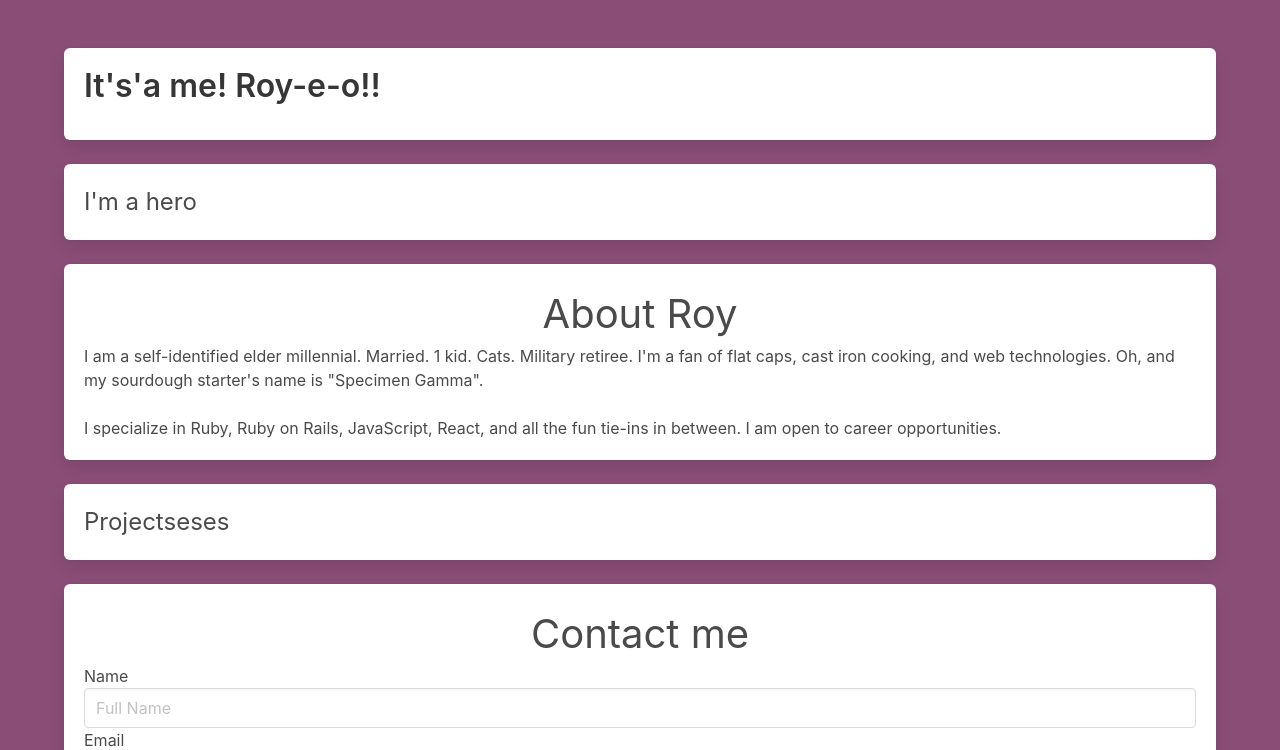
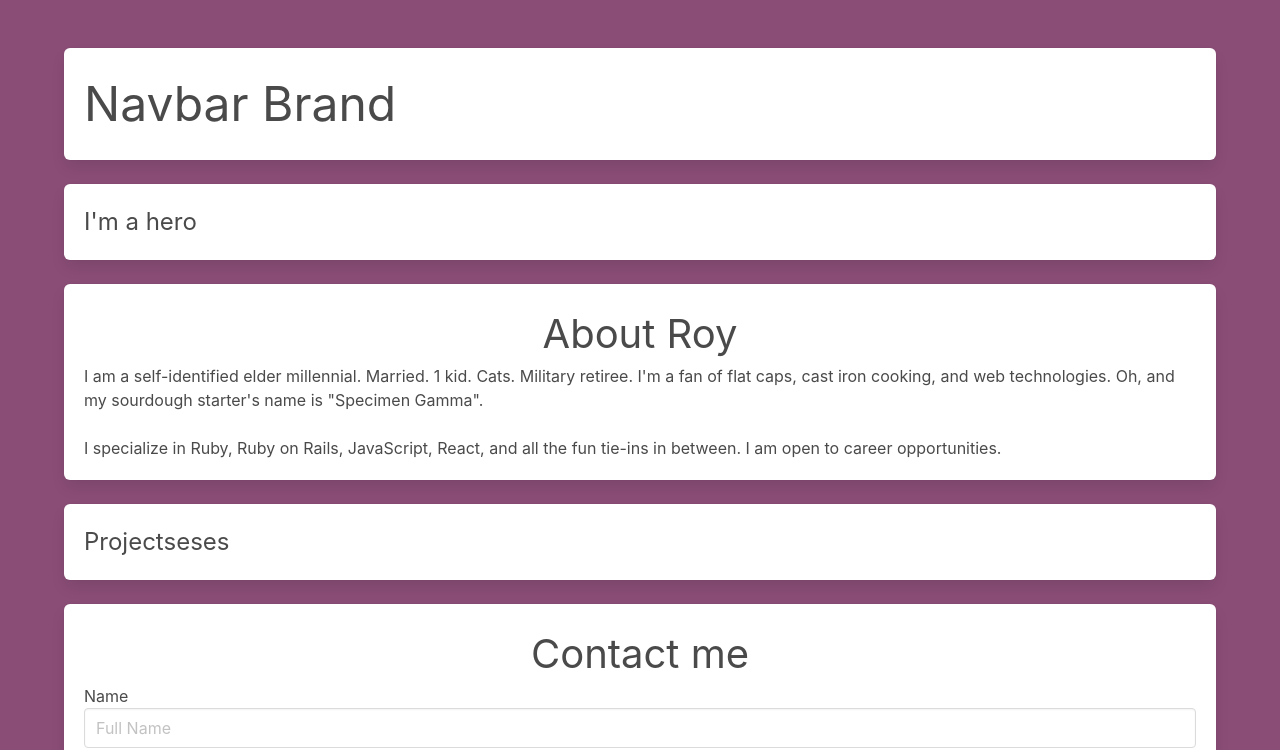
Before and after one commit to royemosby/roymosby_dot_com, a React (Create React App) app: page / in a window 1280 px wide. Shown: the top 750 px of the page. Built offline with nearby package versions, Linux system fonts and the light colour scheme.

Commit message:
updates component heading and style

```diff
--- a/src/components/Nav.js
+++ b/src/components/Nav.js
@@ -4,7 +4,7 @@ export default function Nav(){
   return(
     <nav className="navbar">
       <div className="navbar-brand">
-        <h1 className="title">It's'a me! Roy-e-o!!</h1>
+        <h1 className="is-size-1">Navbar Brand</h1>
       </div>
     </nav>
   )
```
